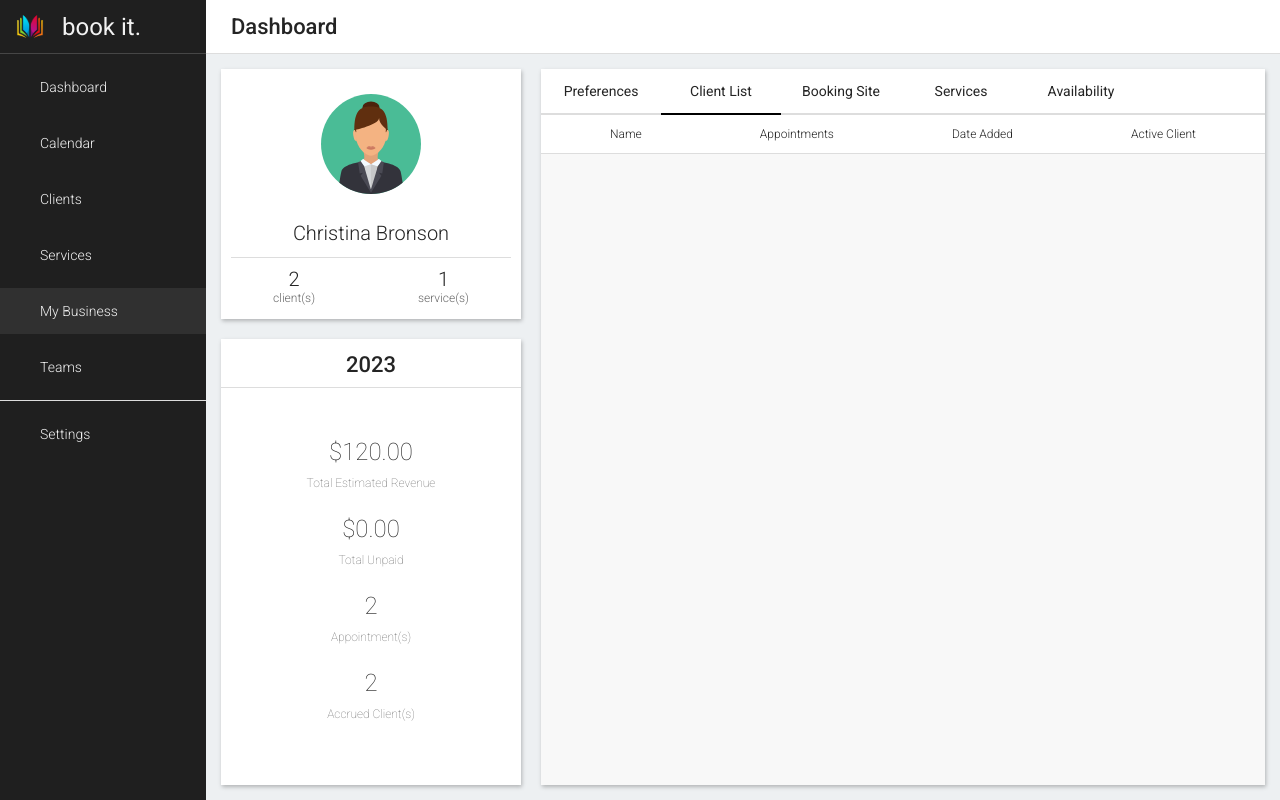
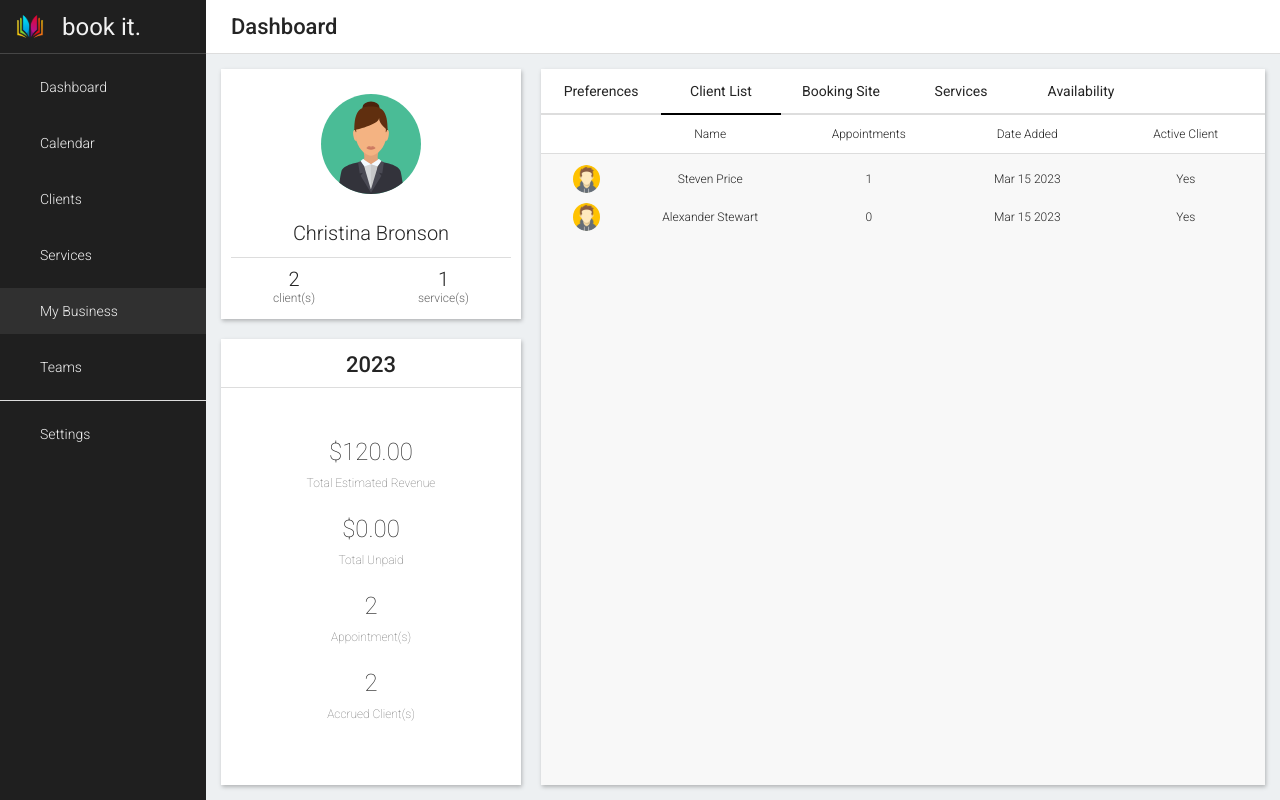
Before and after one commit to ryanhartwig/bookeasy, a Next.js app in the folder next/: page /business in a window 1280 px wide. Both pictures are taken after a click on the element "Client List". Built offline with nearby package versions, Linux system fonts and the light colour scheme.

Commit message:
Finish Client List component

```diff
--- a/next/src/app/business/tabs/ClientList.tsx
+++ b/next/src/app/business/tabs/ClientList.tsx
@@ -1,4 +1,9 @@
+'use client';
+
 import { Client } from '@/types/Client';
+import { sample_appointments } from '@/utility/sample_data/sample_appointments';
+import Image from 'next/image';
+import { useEffect, useMemo } from 'react';
 import styles from './tabs.module.scss';
 
 interface ClientListProps {
@@ -7,14 +12,32 @@ interface ClientListProps {
 
 export const ClientList: React.FC<ClientListProps> = ({clients}) => {
 
+  const clientApps = useMemo<Map<string, number>>(() => {
+    const map = new Map<string, number>();
+
+    sample_appointments.forEach(app => {
+      map.set(app.client_id, map.get(app.id) ?? 0 + 1);
+    });
+
+    return map;
+  }, []);
+
   return (
-    <div className={styles.clientlist}>
+    <div className={styles.ClientList}>
       <div className={styles.header}>
         {['Name', 'Appointments', 'Date Added', 'Active Client'].map(t => <p key={t}>{t}</p>)}
       </div>
       {clients.map(c => (
-        <div key={c.id}>
-
+        <div className={styles.client} key={c.id}>
+          <div>
+            <Image src={c. avatar} alt="Client avatar" height={28} />
+          </div>
+          <div>
+            <p>{c.name}</p>
+            <p>{clientApps.get(c.id) ?? 0}</p>
+            <p>{new Date(c.created).toDateString().split(' ').slice(1).join(' ')}</p>
+            <p>{c.active ? 'Yes' : 'No'}</p>
+          </div>
         </div>
       ))}
     </div>
--- a/next/src/app/business/tabs/tabs.module.scss
+++ b/next/src/app/business/tabs/tabs.module.scss
@@ -20,10 +20,23 @@
   background: #F8F8F8;
 }
 
-.clientlist {
+.ClientList {
   background: #F8F8F8;
   width: 100%;
   height: 100%;
+
+  display: flex;
+  flex-direction: column;
+
+  .header {
+    padding-left: 90px;
+    text-align: center;
+    padding-right: 0;
+
+    > p {
+      width: 100%;
+    }
+  }
 }
 
 .header {
@@ -35,4 +48,49 @@
 
   font-size: 12px;
   font-weight: 300;
+
+  margin-bottom: 6px;
 }
+
+.client {
+  display: flex;
+  align-items: center;
+  justify-content: space-around;
+
+  font-weight: 300;
+  font-size: 12px;
+
+  height: 30px;
+
+  margin: 4px auto;
+
+  width: 100%;
+  position: relative;
+
+  display: flex;
+  align-items: center;
+
+  > div:first-child {
+    display: flex;
+    justify-content: center;
+    align-items: center;
+
+    flex: 0 0 30px;
+
+    margin-left: 30px;
+  }
+  > div:last-child {
+    display: flex;
+    width: 100%;
+
+    justify-content: space-around;
+
+    padding-left: 30px;
+    text-align: center;
+
+    > p {
+      width: 100%;
+    }
+  }
+
+}
--- a/next/src/types/Client.ts
+++ b/next/src/types/Client.ts
@@ -8,4 +8,5 @@ export interface Client {
   address?: string,
   phone?: string,
   created: number,
+  active: boolean,
 };
--- a/next/src/utility/sample_data/sample_clients.ts
+++ b/next/src/utility/sample_data/sample_clients.ts
@@ -12,6 +12,7 @@ export const sample_clients: Client[] = [{
   address: '2402 Plains Rd. East, Hamilton',
   avatar: avatarMale,
   created: Date.now(),
+  active: true,
 }, {
   id: 'alexanderstewart',
   name: 'Alexander Stewart',
@@ -21,6 +22,7 @@ export const sample_clients: Client[] = [{
   address: '2412 Plains Rd. West, Hamilton',
   avatar: avatarMale,
   created: Date.now(),
+  active: true,
 }, {
   id: 'emiliegray',
   name: 'Emilie Gray',
@@ -31,6 +33,7 @@ export const sample_clients: Client[] = [{
   notes: 'Cannot do full appointments, modified rate to accomodate for this',
   avatar: avatarFemale,
   created: Date.now(),
+  active: true,
 }, {
   id: 'samuelcooper',
   name: 'Samuel Cooper',
@@ -40,6 +43,7 @@ export const sample_clients: Client[] = [{
   address: '1355 Plains Rd. East, Hamilton',
   avatar: avatarMale,
   created: Date.now(),
+  active: true,
 }, {
   id: 'ethanblackwood',
   name: 'Ethan Blackwood',
@@ -49,4 +53,5 @@ export const sample_clients: Client[] = [{
   address: '1245 Plains Rd. West, Hamilton',
   avatar: avatarMale,
   created: Date.now(),
+  active: true,
 }];
```
